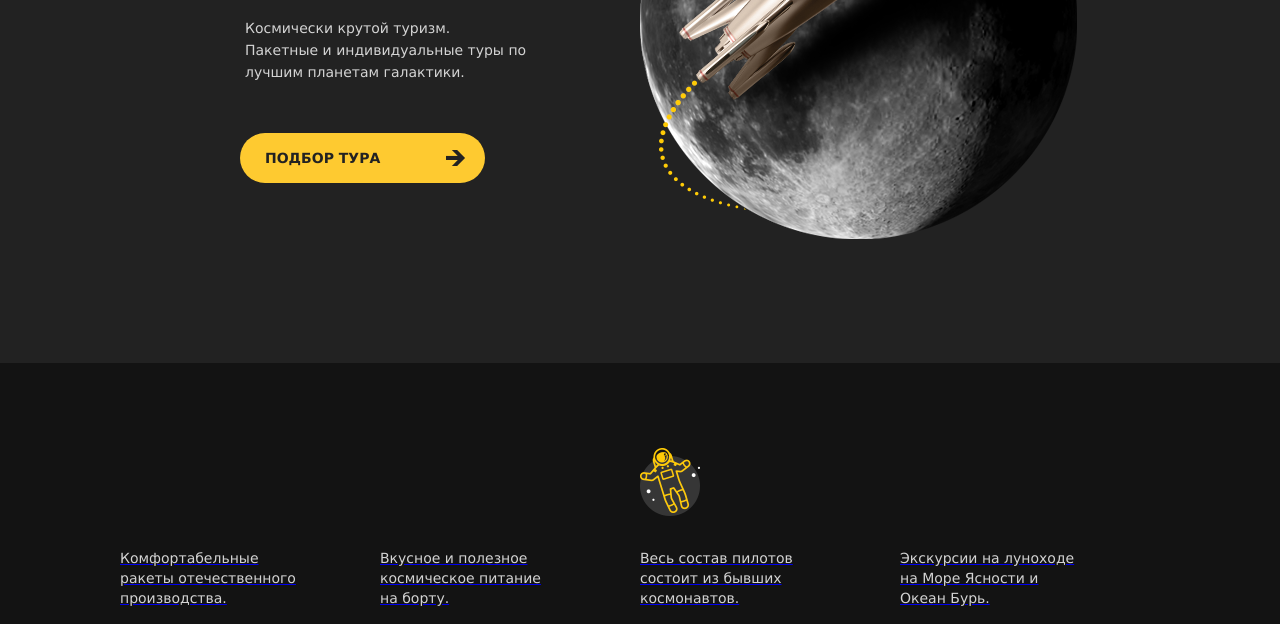
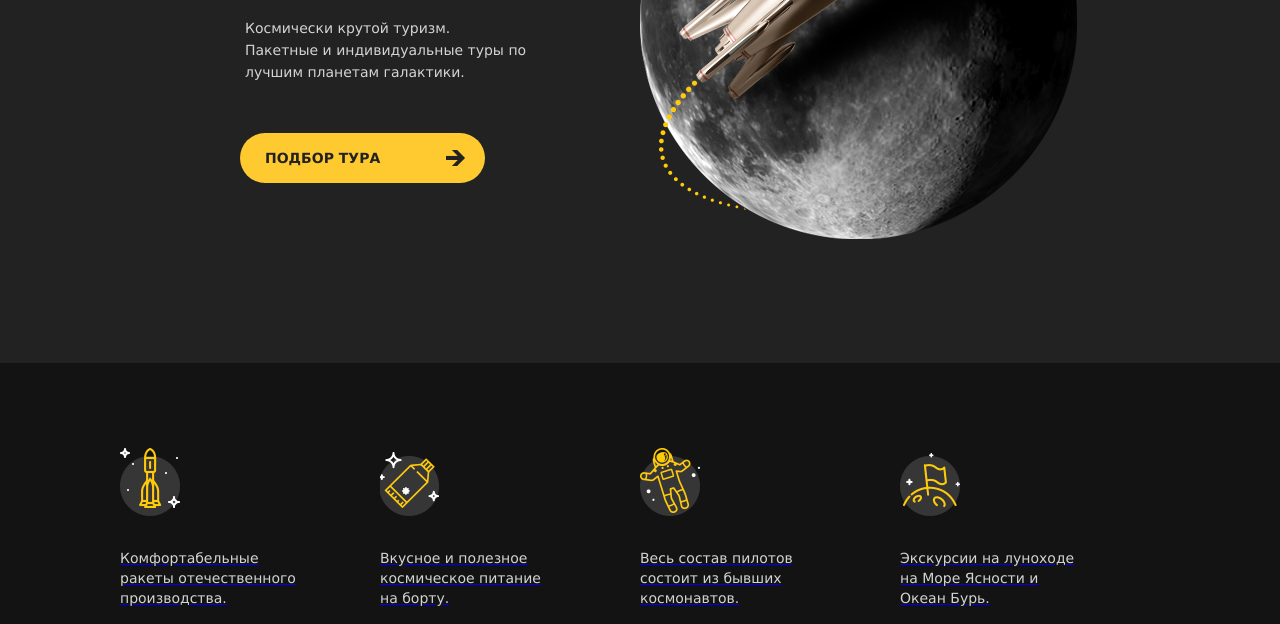
Before and after one commit to romausnul/space, a plain HTML site: page index.html in a window 1280 px wide. Shown: the part 328-952 px from the top of the page. Drawn offline with Linux system fonts and the light colour scheme.

Commit message:
Add files via upload

```diff
--- a/css/style.css
+++ b/css/style.css
@@ -258,11 +258,11 @@ body {
 }
 
 .feature-made-in-russia::after {
-  background-image: url(../img/.png);
+  background-image: url(../img/6.png);
 }
 
 .feature-food::after {
-  background-image: url(../img/.png);
+  background-image: url(../img/7.png);
 }
 
 .feature-pilots::after {
@@ -270,7 +270,7 @@ body {
 }
 
 .feature-moon-rover::after {
-  background-image: url(../9.png);
+  background-image: url(../img/9.png);
 }
 
 .columns-container {
```
